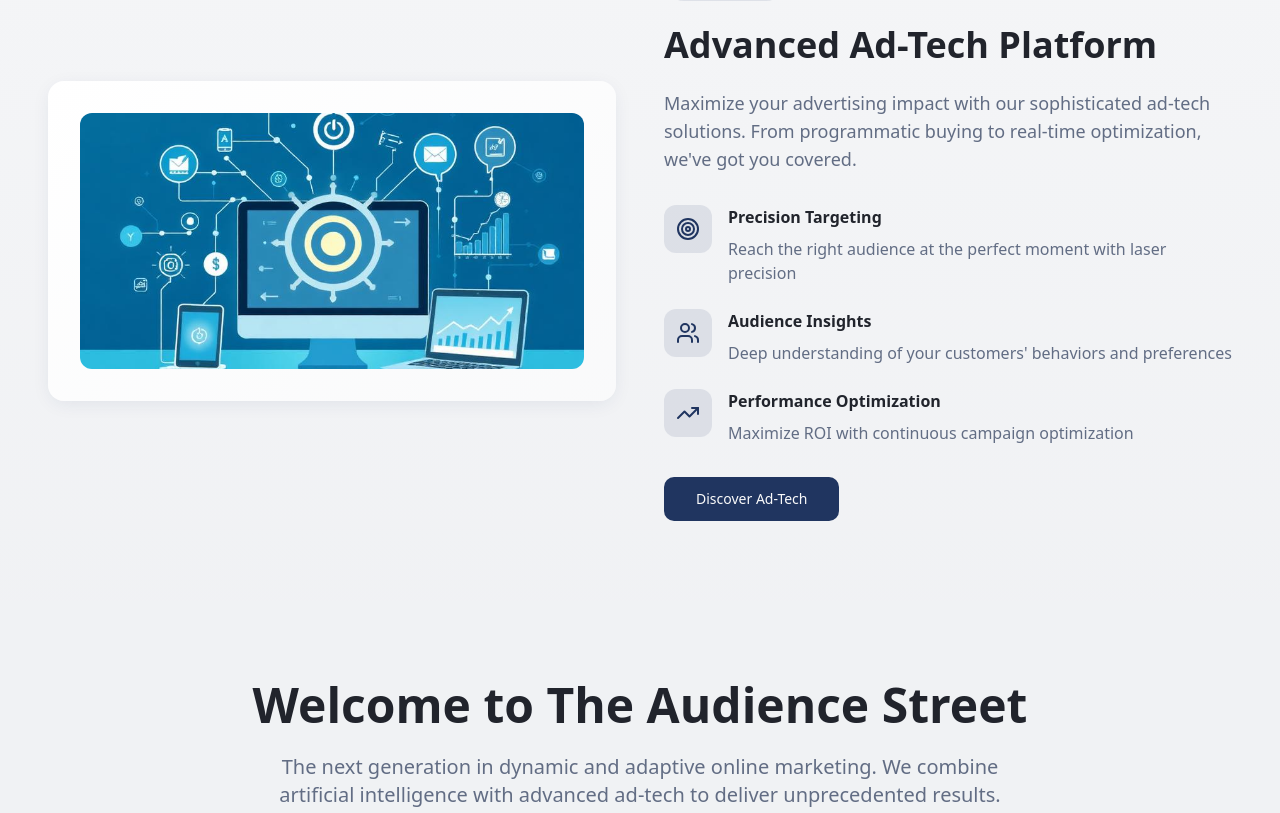
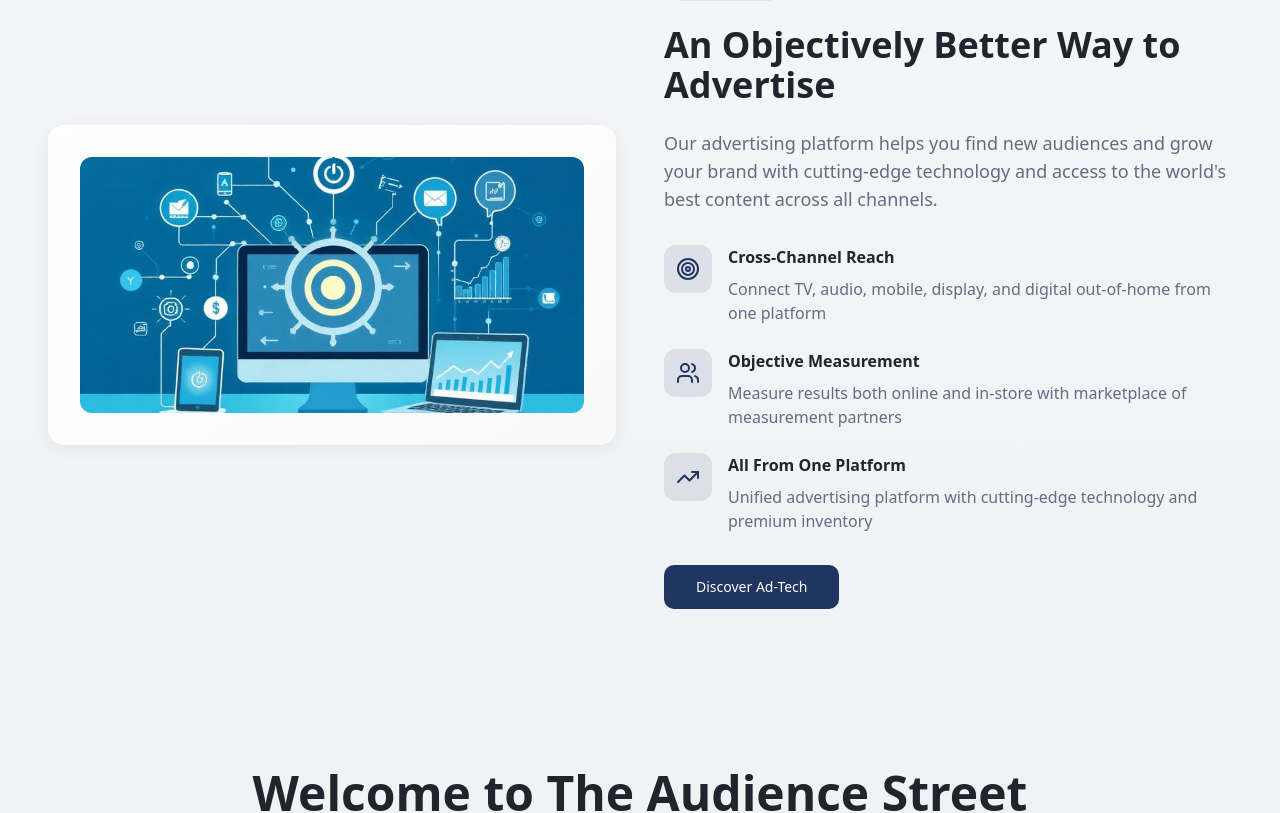
Before and after one commit to AJ2025dev/audience-street-revamp, a React (Vite) app: page / in a window 1280 px wide. Shown: the part 1727-2540 px from the top of the page. Built offline with nearby package versions, Linux system fonts and the light colour scheme.

Commit message:
Add content from The Trade Desk
Incorporate additional content from the provided URL to enhance the website's offerings and design.

```diff
--- a/src/components/About.tsx
+++ b/src/components/About.tsx
@@ -33,7 +33,7 @@ const About = () => {
             Welcome to The Audience Street
           </h2>
           <p className="text-xl text-muted-foreground max-w-3xl mx-auto">
-            The next generation in dynamic and adaptive online marketing. We combine artificial intelligence with advanced ad-tech to deliver unprecedented results.
+            We help advertisers find new audiences and grow their brands with cutting-edge technology. Our platform connects you to premium inventory across all digital channels.
           </p>
         </div>
 
@@ -67,7 +67,7 @@ const About = () => {
               Passionate Specialists Delivering Excellence
             </h3>
             <p className="text-lg text-muted-foreground mb-8">
-              We are one of the leading digital performance marketing companies, specializing in AI-powered solutions and advanced ad-tech platforms. Our team of passionate specialists works tirelessly to turn good results into great ones across all digital channels.
+              We provide an objectively better way to advertise. Our platform gives you access to premium inventory across connected TV, audio, mobile, display, and digital out-of-home - all from one unified solution that measures results both online and in-store.
             </p>
 
             <div className="space-y-4 mb-8">
--- a/src/components/Services.tsx
+++ b/src/components/Services.tsx
@@ -25,18 +25,18 @@ const Services = () => {
   const adtechFeatures = [
     {
       icon: Target,
-      title: "Precision Targeting",
-      description: "Reach the right audience at the perfect moment with laser precision"
+      title: "Cross-Channel Reach",
+      description: "Connect TV, audio, mobile, display, and digital out-of-home from one platform"
     },
     {
       icon: Users,
-      title: "Audience Insights",
-      description: "Deep understanding of your customers' behaviors and preferences"
+      title: "Objective Measurement",
+      description: "Measure results both online and in-store with marketplace of measurement partners"
     },
     {
       icon: TrendingUp,
-      title: "Performance Optimization",
-      description: "Maximize ROI with continuous campaign optimization"
+      title: "All From One Platform",
+      description: "Unified advertising platform with cutting-edge technology and premium inventory"
     }
   ];
 
@@ -114,11 +114,11 @@ const Services = () => {
               </div>
 
               <h3 className="text-2xl md:text-4xl font-bold text-foreground mb-6">
-                Advanced Ad-Tech Platform
+                An Objectively Better Way to Advertise
               </h3>
 
               <p className="text-lg text-muted-foreground mb-8">
-                Maximize your advertising impact with our sophisticated ad-tech solutions. From programmatic buying to real-time optimization, we've got you covered.
+                Our advertising platform helps you find new audiences and grow your brand with cutting-edge technology and access to the world's best content across all channels.
               </p>
 
               <div className="space-y-6 mb-8">
```
